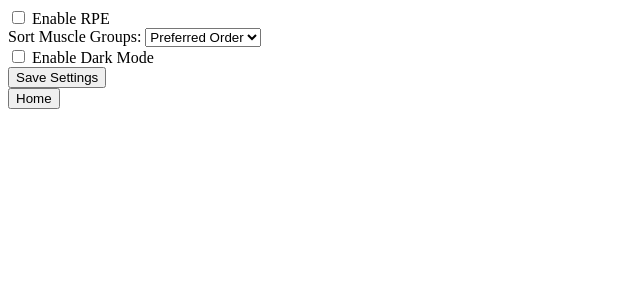
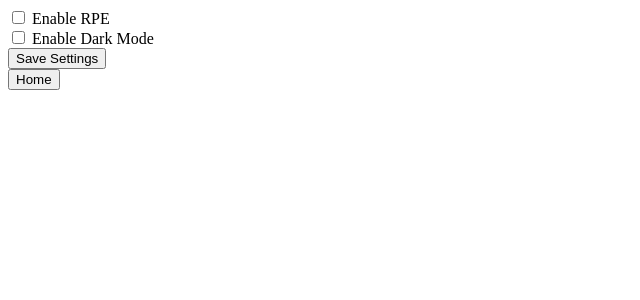
Before and after one commit to Calebf2424/Workout-Logger, a Flask app: page /settings in a window 1280 px wide. Shown: the top 300 px of the page, without its empty margins (0-640 px from the left). Run offline with Flask 3, Linux system fonts and the light colour scheme.

Commit message:
remove sort setting

```diff
--- a/app.py
+++ b/app.py
@@ -71,7 +71,6 @@ def summary():
 def settings():
     if request.method == "POST":
         app_settings["rpe_enabled"] = request.form.get("rpe_enabled") == "on"
-        app_settings["sort_by_preference"] = request.form.get("sort_order") == "preferred"
         app_settings["dark_mode"] = request.form.get("dark_mode") == "on"
         flash("Settings updated!")
         return redirect(url_for("settings"))
--- a/data.py
+++ b/data.py
@@ -77,7 +77,6 @@ preferred_order = [
 
 app_settings = {
     "rpe_enabled": False,
-    "sort_by_preference": True,
     "dark_mode": False
 }
 
--- a/database.py
+++ b/database.py
@@ -96,5 +96,6 @@ def clear_database():
     c = conn.cursor()
 
     c.execute("DELETE FROM sets")
+    c.execute("DELETE FROM custom_exercises")
     conn.commit()
     conn.close()
--- a/templates/settings.html
+++ b/templates/settings.html
@@ -7,13 +7,6 @@
 <body>
     <form method="POST">
         <label><input type="checkbox" name="rpe_enabled" {% if settings.rpe_enabled %}checked{% endif %}> Enable RPE</label><br>
-
-        <label for="sort_order">Sort Muscle Groups:</label>
-        <select name="sort_order">
-            <option value="preferred" {% if settings.sort_by_preference %}selected{% endif %}>Preferred Order</option>
-            <option value="alphabetical" {% if not settings.sort_by_preference %}selected{% endif %}>Alphabetical</option>
-        </select><br>
-
         <label><input type="checkbox" name="dark_mode" {% if settings.dark_mode %}checked{% endif %}> Enable Dark Mode</label><br>
 
         <button type="submit">Save Settings</button>
```
